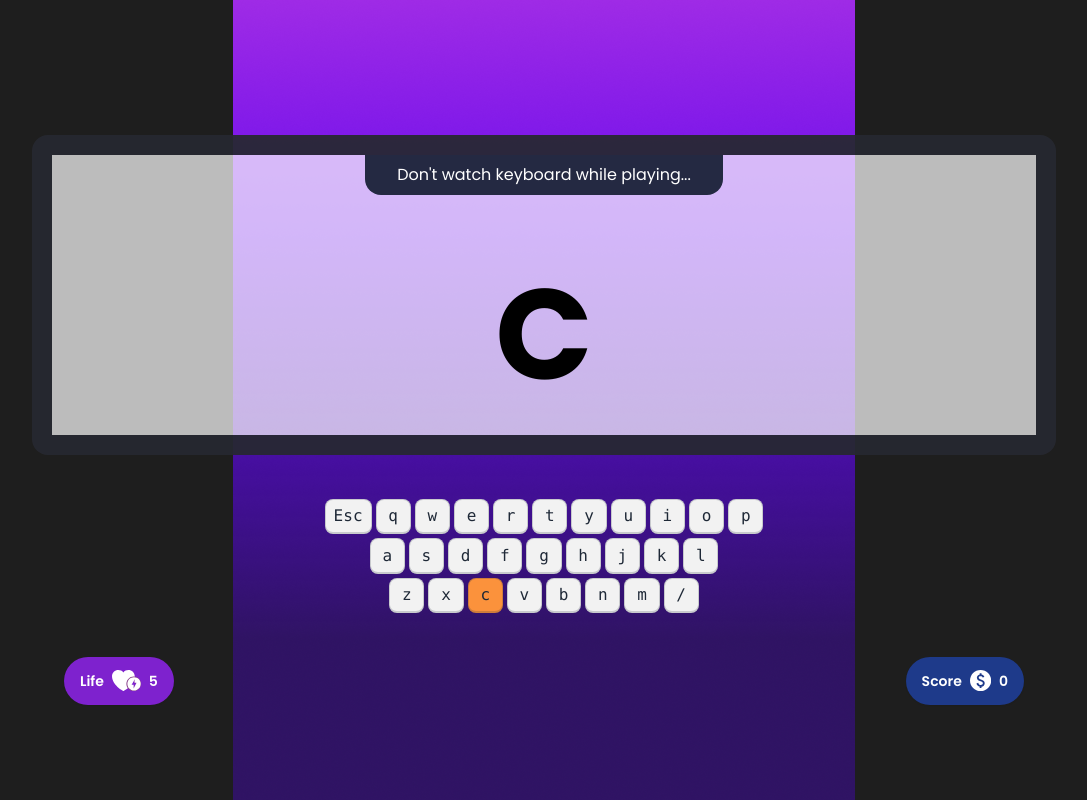
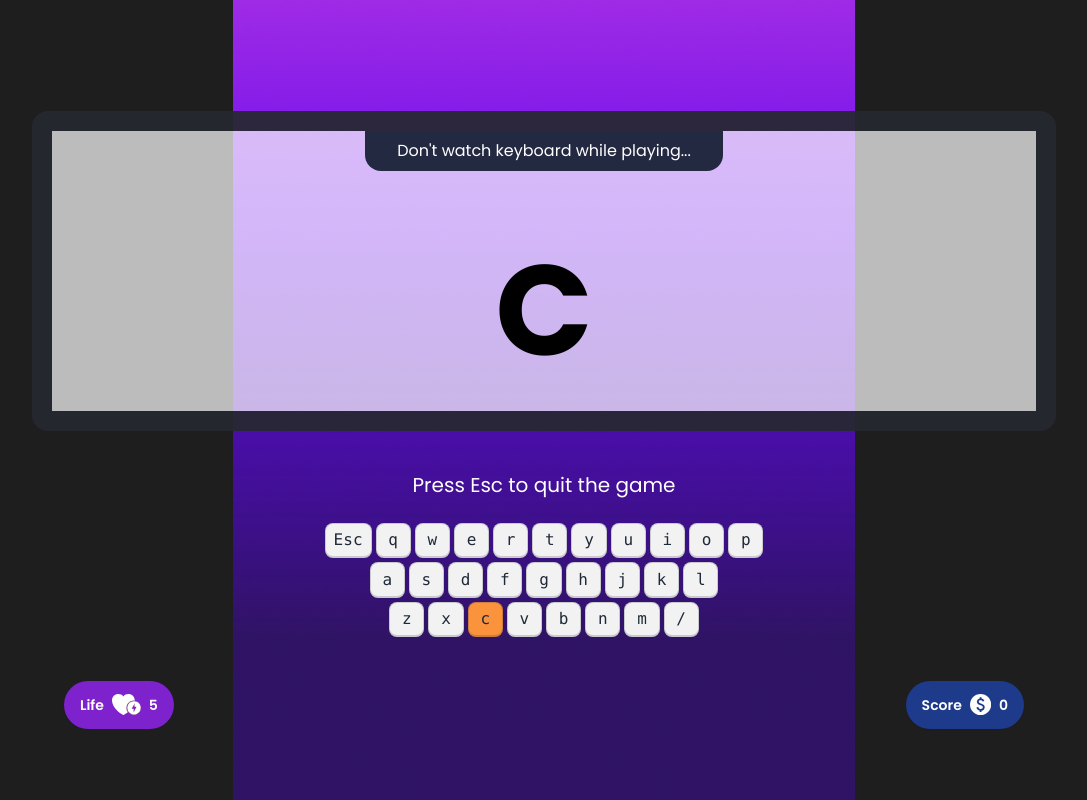
Before and after one commit to mehorabkonok/alpha-clash-pro-1, a plain HTML site: page index.html in a window 1280 px wide. Both pictures are taken after a click on the button "Play Now". Shown: the whole page, without its empty margins (96-1183 px from the left). Drawn offline with nearby package versions, Linux system fonts and the light colour scheme.

Commit message:
esc added

```diff
--- a/index.html
+++ b/index.html
@@ -50,6 +50,9 @@
 
                 <!-- keyborard start-->
                 <div>
+                    <div>
+                        <p class="text-xl text-white text-center mb-6">Press Esc to quit the game</p>
+                    </div>
                     <div class="flex justify-center gap-1 my-1 w-full">
                         <kbd id="esc" class="kbd">Esc</kbd>
                         <kbd id="q" class="kbd">q</kbd>
```
